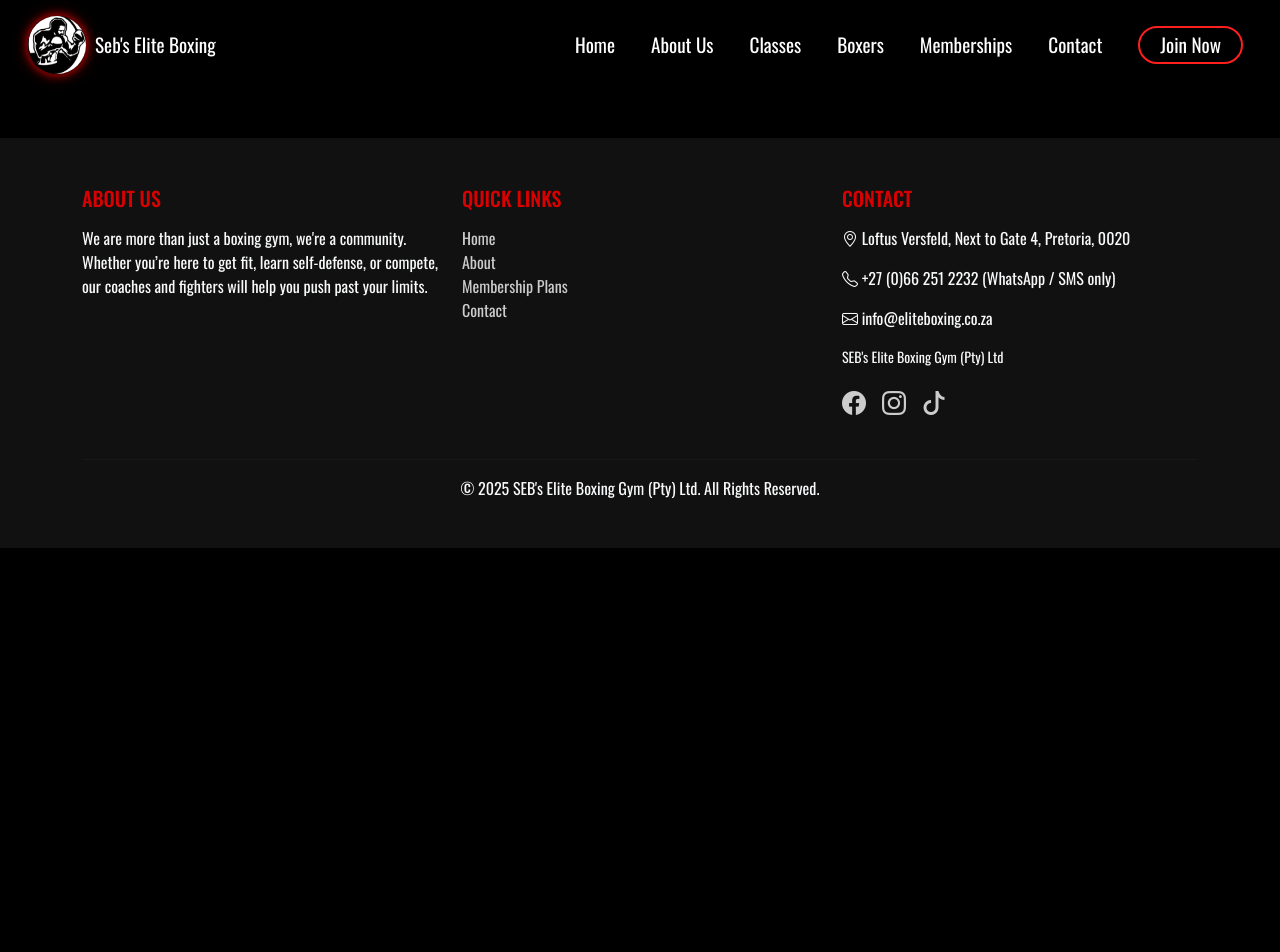
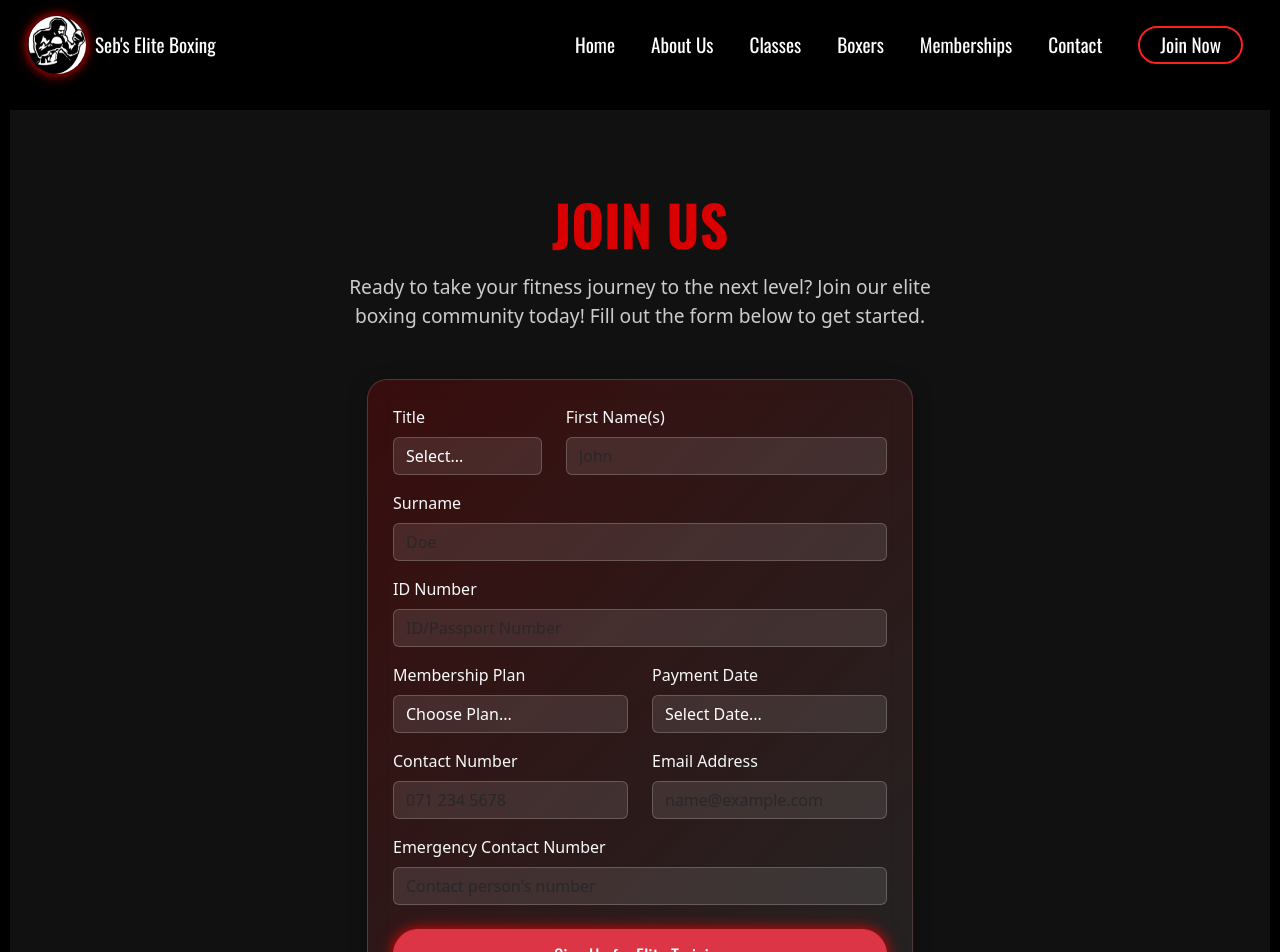
Before and after one commit to PhilipBessong/Portfolio, an Angular app in the folder SebsElite/site/sebselite/: page /join in a window 1280 px wide. Before the commit this address led to /. Shown: the top 952 px of the page. Before the commit the page ends 800 px from the top, so only its background shows below. Built offline with nearby package versions, Linux system fonts and the light colour scheme.

Commit message:
Update Join page added

```diff
--- a/SebsElite/site/sebselite/src/app/app.routes.ts
+++ b/SebsElite/site/sebselite/src/app/app.routes.ts
@@ -6,11 +6,13 @@
 import { Boxers } from './boxers/boxers';
 import { Memberships } from './memberships/memberships';
 import { Class } from './class/class';
+import { Join } from './join/join';
 export const routes: Routes = [
   { path: '', component: Home },
   { path: 'about', component: About },
   { path: 'contact', component: Contact },
   { path: 'boxers', component: Boxers },
   { path: 'memberships', component: Memberships },
-  { path: 'classes', component: Class }
+  { path: 'classes', component: Class },
+  {path: 'join', component: Join}
 ];
--- /dev/null
+++ b/SebsElite/site/sebselite/src/app/join/join.css
@@ -0,0 +1,88 @@
+.section-title {
+  font-family: "Oswald", sans-serif;
+  font-size: clamp(2rem, 5vw, 3.5rem);
+  color: #d80000;
+  font-weight: bold;
+  text-transform: uppercase;
+}
+
+.section-subtitle {
+  font-size: clamp(0.9rem, 2vw, 1.2rem);
+  color: #ccc;
+  max-width: 600px;
+  margin: 0 auto;
+}
+
+.join-section {
+      margin: 20px 10px;
+          padding: clamp(40px, 10vh, 80px) 15px;
+
+  background: #111;
+  color: #ccc;
+  .glass-card {
+    background: linear-gradient(
+      135deg,
+      rgba(216, 0, 0, 0.2) 0%,
+      rgba(255, 255, 255, 0.08) 100%
+    );
+    border-radius: 20px;
+    padding: 25px;
+    backdrop-filter: blur(12px);
+    -webkit-backdrop-filter: blur(12px);
+    border: 1px solid rgba(255, 255, 255, 0.15);
+    box-shadow: 0 4px 20px rgba(0, 0, 0, 0.25);
+  }
+
+  .join-form .form-control {
+    background: rgba(255, 255, 255, 0.1);
+    border: 1px solid rgba(255, 255, 255, 0.2);
+    color: #fff;
+  }
+
+  .join-form .form-control:focus {
+    background: rgba(255, 255, 255, 0.15);
+    border-color: #d80000;
+    box-shadow: 0 0 10px rgba(216, 0, 0, 0.6);
+    color: #fff;
+  }
+  .join-form select{
+    background: rgba(0, 0, 0, 0.8);
+    color: #fff;
+  }
+  .join-form option{
+    background: rgba(0, 0, 0, 0.8);
+    color: #fff;
+     border-radius: 10px;
+  }
+
+  .join-info ul {
+    margin: 0;
+    padding: 0;
+    list-style: none;
+  }
+
+  .social-links a {
+    color: #ccc;
+    transition: 0.3s;
+  }
+
+  .social-links a:hover {
+    color: #d80000;
+  }
+}
+.hero-btn {
+  border-radius: 25px;
+  padding: 12px 36px;
+  font-size: 1.2rem;
+  font-family: 'oswald', sans-serif;
+  box-shadow: 0 0 12px #d80000, 0 0 24px #ff1f1f33;
+  transition: box-shadow 0.2s;
+}
+
+.hero-btn:hover {
+  box-shadow: 0 0 24px #d80000, 0 0 48px #ff1f1f66;
+}
+option{
+
+  color: #fff;
+}
--- /dev/null
+++ b/SebsElite/site/sebselite/src/app/join/join.html
@@ -0,0 +1,160 @@
+<section id="join" class="join-section fade-in">
+  <div class="container">
+    <div class="text-center mb-5">
+      <h2 class="mb-3 section-title" style="color: #d80000">Join Us</h2>
+      <p class="section-subtitle">
+        Ready to take your fitness journey to the next level? Join our elite
+        boxing community today! Fill out the form below to get started.
+      </p>
+    </div>
+
+    <div class="row align-items-center justify-content-center g-4">
+      <!-- Join Form -->
+      <div class="col-lg-6">
+        <div class="glass-card join-form">
+          <form>
+            <div class="row">
+              <div class="col-md-4 mb-3">
+                <label for="title" class="form-label text-light">Title</label>
+                <select id="title" class="form-control" required>
+                  <option value="" selected disabled>Select...</option>
+                  <option value="Mr">Mr.</option>
+                  <option value="Mrs">Mrs.</option>
+                  <option value="Ms">Ms.</option>
+                  <option value="Miss">Miss</option>
+                  <option value="Dr">Dr.</option>
+                </select>
+              </div>
+              <div class="col-md-8 mb-3">
+                <label for="firstName" class="form-label text-light"
+                  >First Name(s)</label
+                >
+                <input
+                  type="text"
+                  id="firstName"
+                  class="form-control"
+                  placeholder="John"
+                  required
+                />
+              </div>
+            </div>
+
+            <div class="mb-3">
+              <label for="surname" class="form-label text-light">Surname</label>
+              <input
+                type="text"
+                id="surname"
+                class="form-control"
+                placeholder="Doe"
+                required
+              />
+            </div>
+            <div class="mb-3">
+              <label for="idNumber" class="form-label text-light"
+                >ID Number</label
+              >
+              <input
+                type="text"
+                id="idNumber"
+                class="form-control"
+                placeholder="ID/Passport Number"
+                required
+              />
+            </div>
+            <div class="row">
+              <div class="col-md-6 mb-3">
+                <label for="membership" class="form-label text-light"
+                  >Membership Plan</label
+                >
+                <select
+                  id="membership"
+                  class="form-control"
+                  required
+                  style="
+                    background-color: rgba(255, 255, 255, 0.1);
+                    color: white;
+                  "
+                >
+                  <option value="" selected disabled>Choose Plan...</option>
+                  <option
+                    *ngFor="let plan of membershipPlans"
+                    [value]="plan.plan_id"
+                  >
+                    {{ plan.plan_name }} - R{{ plan.price }}
+                  </option>
+                </select>
+              </div>
+              <div class="col-md-6 mb-3">
+                <label for="paymentDate" class="form-label text-light"
+                  >Payment Date</label
+                >
+                <select
+                  id="paymentDate"
+                  class="form-control"
+                  required
+                  style="
+                    background-color: rgba(255, 255, 255, 0.1);
+                    color: white;
+                  "
+                >
+                  <option value="" selected disabled>Select Date...</option>
+                  <option value="15th">15th of the month</option>
+                  <option value="30th">30th of the month</option>
+                </select>
+              </div>
+            </div>
+
+            <div class="row">
+              <div class="col-md-6 mb-3">
+                <label for="contact" class="form-label text-light"
+                  >Contact Number</label
+                >
+                <input
+                  type="tel"
+                  id="contact"
+                  class="form-control"
+                  placeholder="071 234 5678"
+                  required
+                />
+              </div>
+              <div class="col-md-6 mb-3">
+                <label for="email" class="form-label text-light"
+                  >Email Address</label
+                >
+                <input
+                  type="email"
+                  id="email"
+                  class="form-control"
+                  placeholder="name@example.com"
+                  required
+                />
+              </div>
+            </div>
+
+            <div class="mb-4">
+              <label for="emergency" class="form-label text-light"
+                >Emergency Contact Number</label
+              >
+              <input
+                type="tel"
+                id="emergency"
+                class="form-control"
+                placeholder="Contact person's number"
+                required
+              />
+            </div>
+
+            <div style="text-align: center">
+              <button
+                type="submit"
+                class="btn btn-danger btn-lg hero-btn w-100"
+              >
+                Sign Up for Elite Training
+              </button>
+            </div>
+          </form>
+        </div>
+      </div>
+    </div>
+  </div>
+</section>
--- /dev/null
+++ b/SebsElite/site/sebselite/src/app/join/join.ts
@@ -0,0 +1,19 @@
+import { Component } from '@angular/core';
+import { CommonModule,} from '@angular/common';
+import { Membership, MembershipService } from '../services/membership';
+@Component({
+  selector: 'app-join',
+  imports: [CommonModule],
+  templateUrl: './join.html',
+  styleUrl: './join.css'
+})
+export class Join  {
+
+  membershipPlans: Membership[] = [];
+    constructor(private membershipService: MembershipService) {
+      this.membershipPlans = this.membershipService.getPlans();
+    }
+
+
+
+}
```
